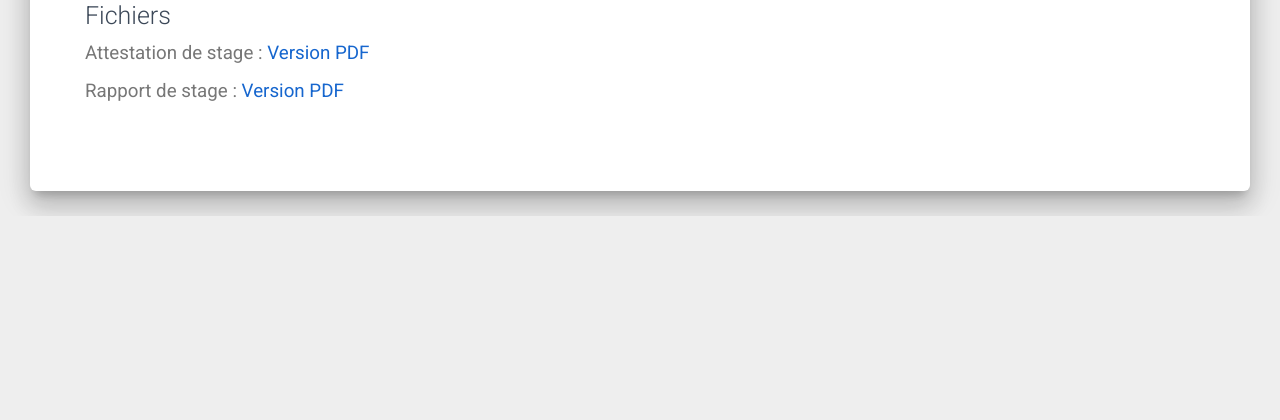
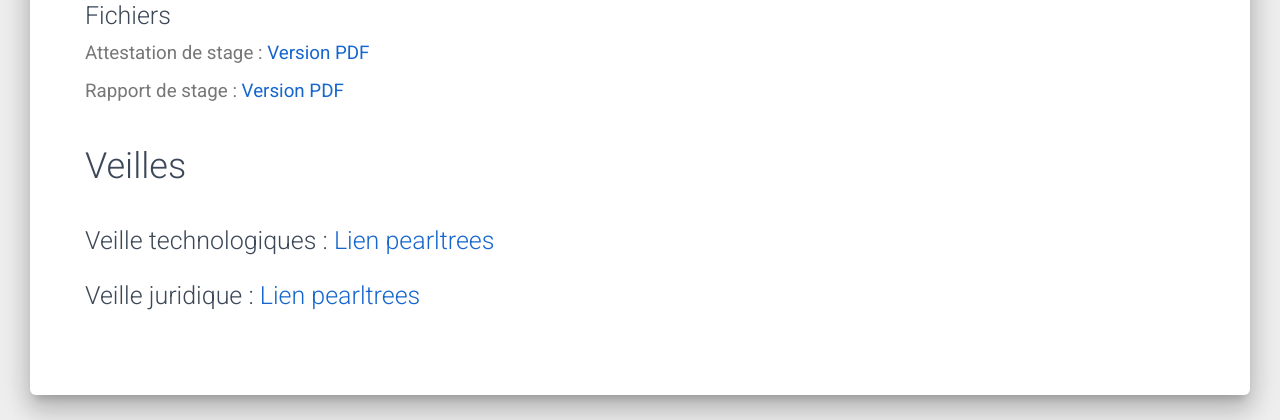
Before and after one commit to Worldten/Portfolio_BTS, a website: page index.html in a window 1280 px wide. Shown: the part 2393-2813 px from the top of the page. Before the commit the page ends 2609 px from the top, so only its background shows below. Drawn offline with Linux system fonts and the light colour scheme; some packages are replaced by stand-ins of ours.

Commit message:
Ajout final

```diff
--- a/index.html
+++ b/index.html
@@ -140,9 +140,24 @@
             <small>Attestation de stage : <a href="Attestation_Edaic.pdf">Version PDF</a></small><br>
             <small>Rapport de stage : <a href="Stage_ZIMMERMANN_Thomas.pdf">Version PDF</a></small>
           </h3>
+
+        </div>
+      </div>
+      <div id="buttons" class="cd-section">
+        <div class="title">
+          <h2>Veilles</h2>
+        </div>
+        <div class="title">
+          <h3>Veille technologiques :
+            <a href="https://www.pearltrees.com/worldten/veille-technologique-computing/id25134104">Lien pearltrees</a>
+          </h3>
+          <h3>Veille juridique :
+            <a href="https://www.pearltrees.com/worldten/veille-juridique/id25135000">Lien pearltrees</a>
+          </h3>
           <br><br><br>
         </div>
       </div>
+
     </div>
   </div>
 
```
